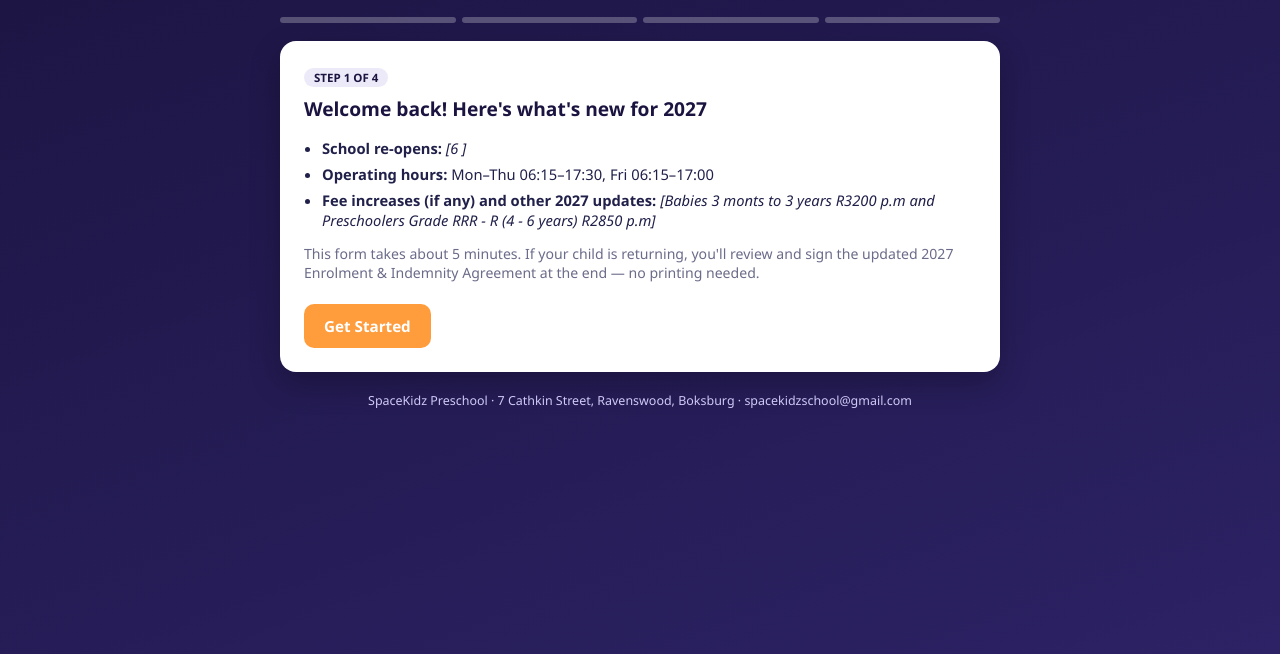
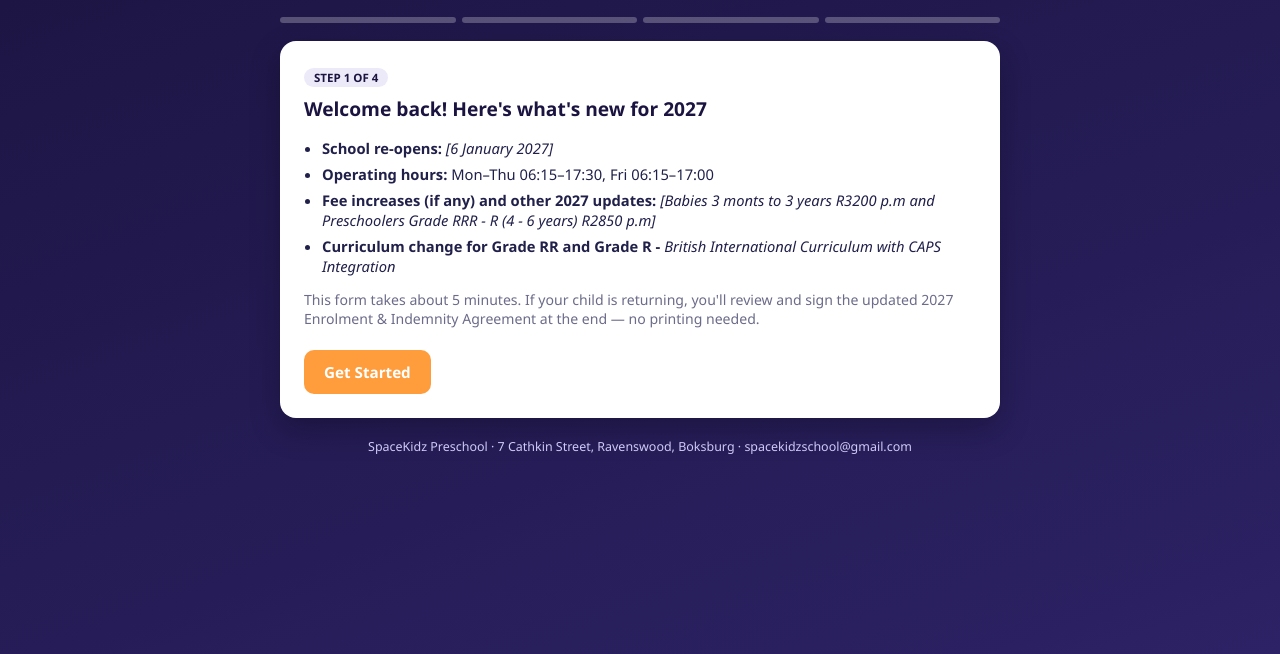
Before and after one commit to spacekidzschool-web/spacekidzschool-web-spacekidz-reenrolment-2027, a plain HTML site: page index.html in a window 1280 px wide. Shown: the part 146-800 px from the top of the page. Drawn offline with Linux system fonts and the light colour scheme.

Commit message:
Update index.html

```diff
--- a/index.html
+++ b/index.html
@@ -173,9 +173,10 @@
     <span class="badge">STEP 1 OF 4</span>
     <h2>Welcome back! Here's what's new for 2027</h2>
     <ul class="info-list">
-      <li><b>School re-opens:</b> <em>[6 ]</em></li>
+      <li><b>School re-opens:</b> <em>[6 January 2027]</em></li>
       <li><b>Operating hours:</b> Mon&ndash;Thu 06:15&ndash;17:30, Fri 06:15&ndash;17:00</li>
       <li><b>Fee increases (if any) and other 2027 updates:</b> <em>[Babies 3 monts to 3 years R3200 p.m and Preschoolers Grade RRR - R (4 - 6 years) R2850 p.m]</em></li>
+      <li><b>Curriculum change for Grade RR and Grade R -</b> <em>British International Curriculum with CAPS Integration</em></li>
     </ul>
     <p style="font-size:0.88rem;color:var(--muted)">This form takes about 5 minutes. If your child is returning, you'll review and sign the updated 2027 Enrolment &amp; Indemnity Agreement at the end &mdash; no printing needed.</p>
     <div class="btn-row">
```
